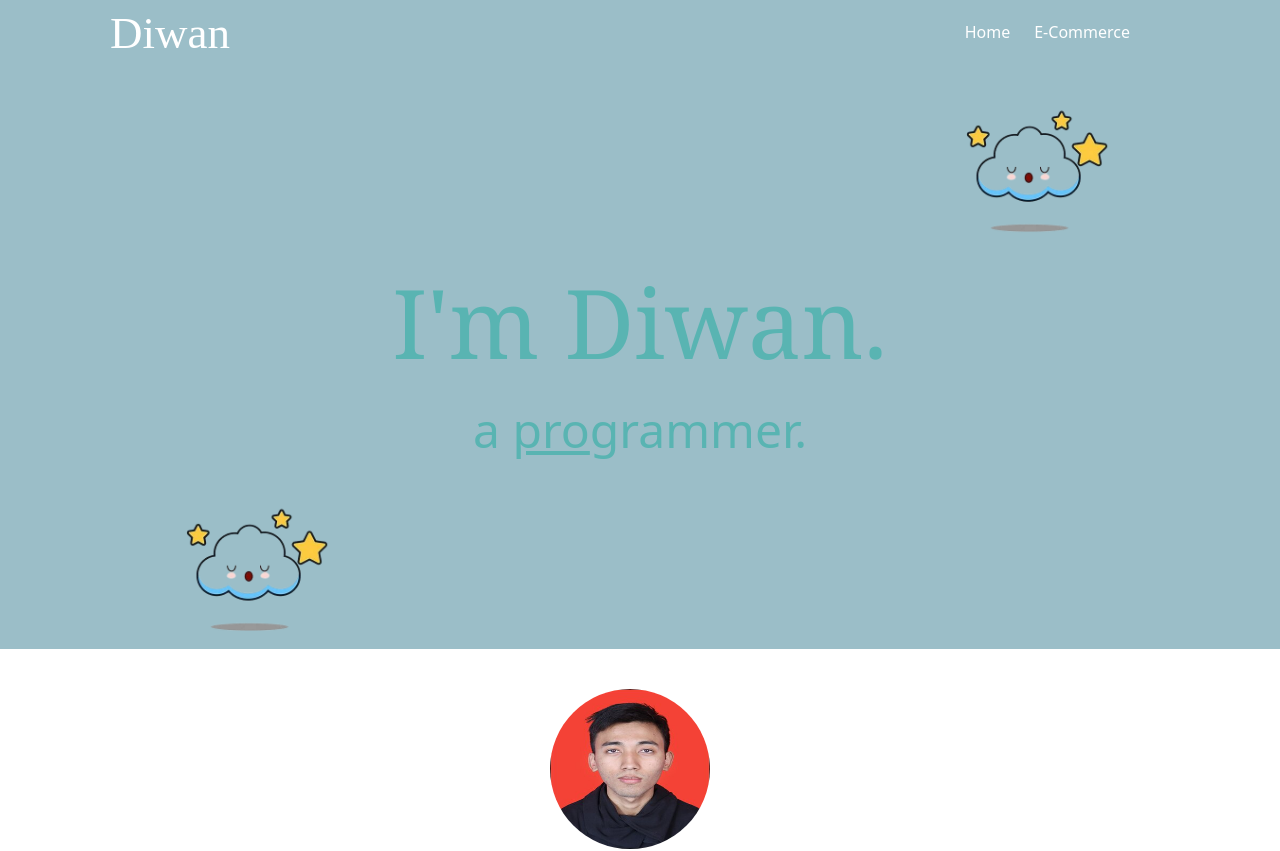
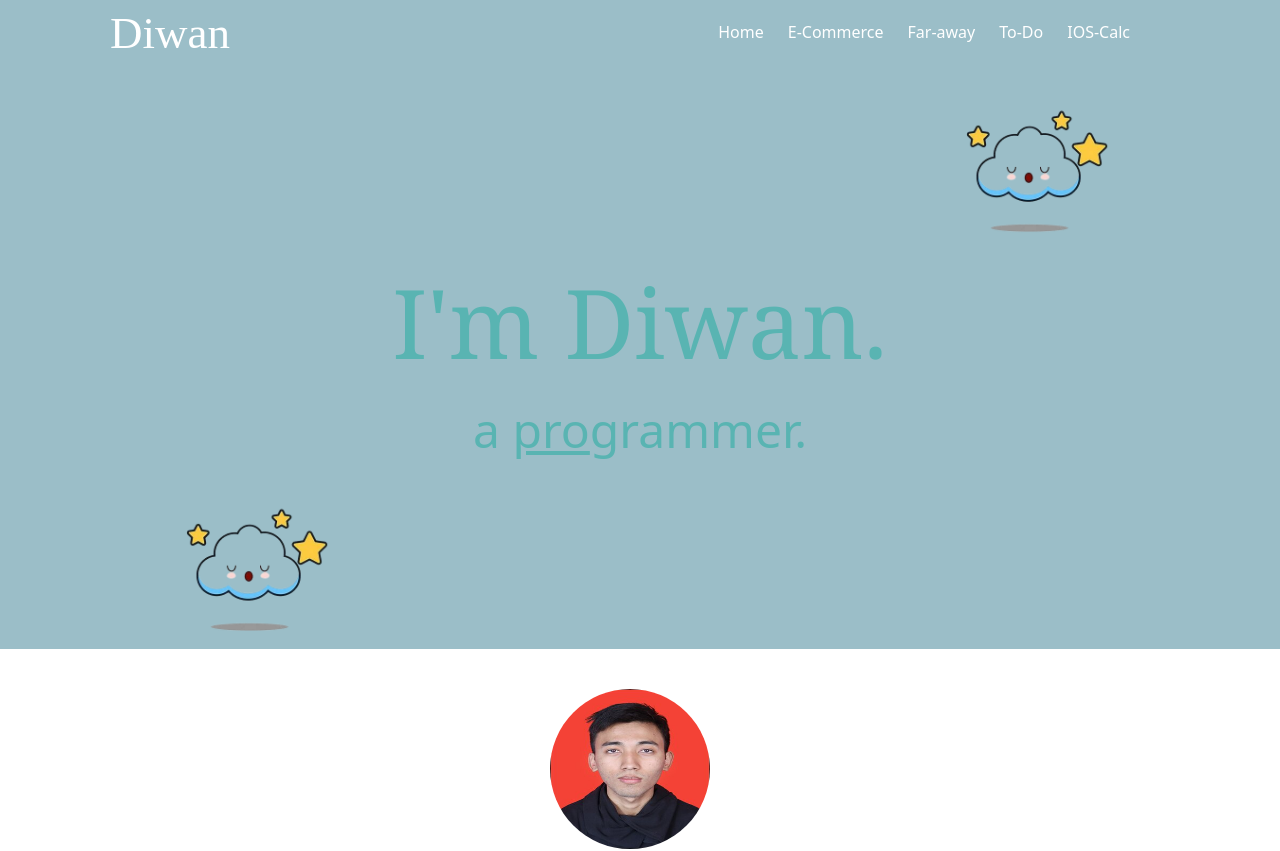
Before and after one commit to DiwanMalla/ecommerce-store, a React (Vite) app: page /main in a window 1280 px wide. Shown: the top 851 px of the page. Built offline with nearby package versions, Linux system fonts and the light colour scheme.

Commit message:
Added some navBar item

```diff
--- a/src/components/HomePage/NavBar.tsx
+++ b/src/components/HomePage/NavBar.tsx
@@ -6,6 +6,9 @@ const navbar = [
     url: "/main",
   },
   { title: "E-Commerce", url: "/home" },
+  { title: "Far-away", url: "https://far-away-project.vercel.app/" },
+  { title: "To-Do", url: "https://todo-react-two-lilac.vercel.app//" },
+  { title: "IOS-Calc", url: "https://ios-calculator-one.vercel.app/" },
 ];
 const NavBar = () => {
   const history = useHistory();
@@ -19,7 +22,15 @@ const NavBar = () => {
         </div>
         <div id="navBar" className="flex gap-6 mt-5 mr-[150px] cursor-pointer">
           {navbar.map((nav) => (
-            <div onClick={() => history.push(nav.url)}>{nav.title}</div>
+            <div
+              onClick={() =>
+                /^https?:\/\//.test(nav.url)
+                  ? window.open(nav.url, "_blanl")
+                  : history.push(nav.url)
+              }
+            >
+              {nav.title}
+            </div>
           ))}
         </div>
       </div>
```
